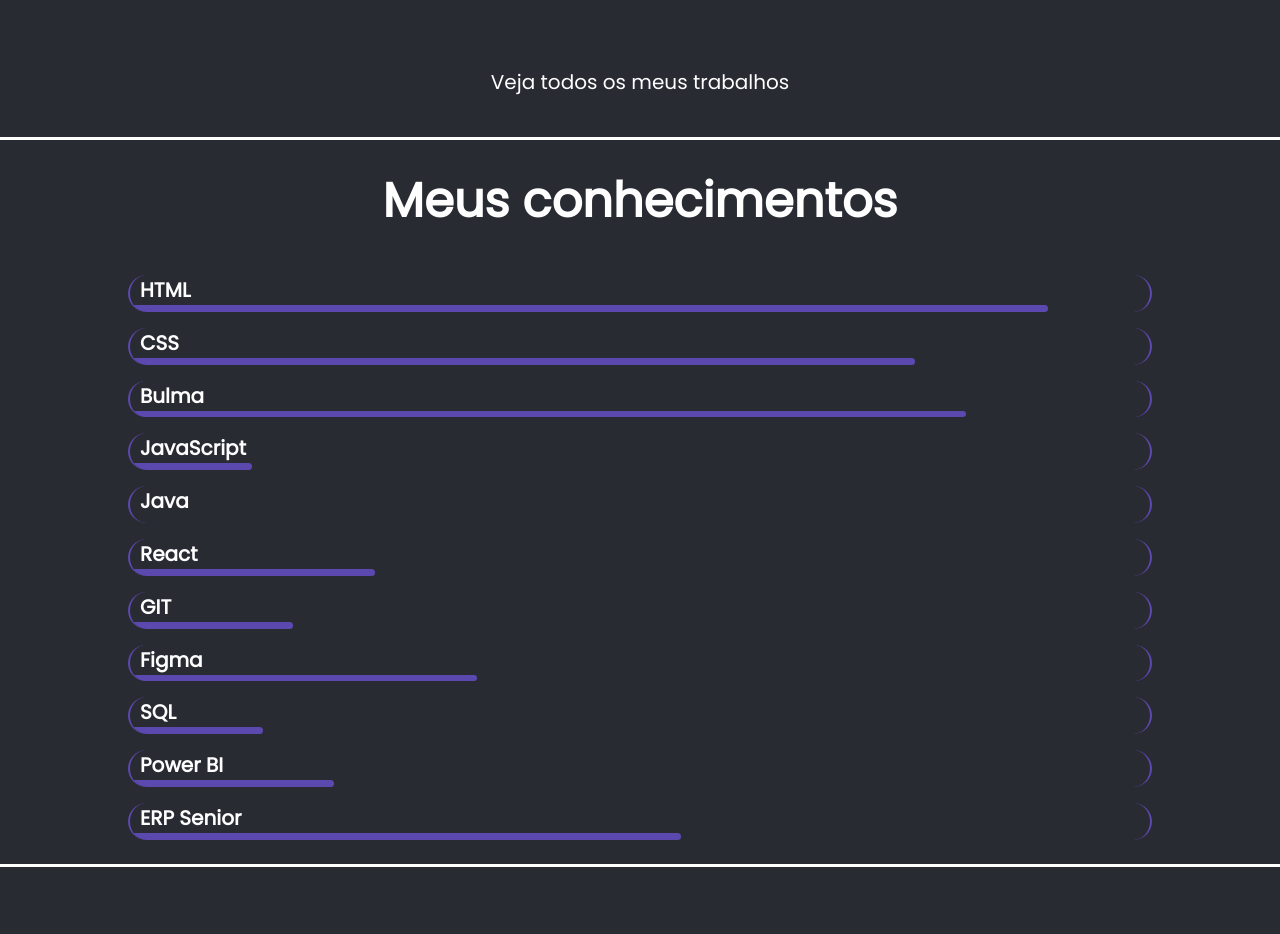
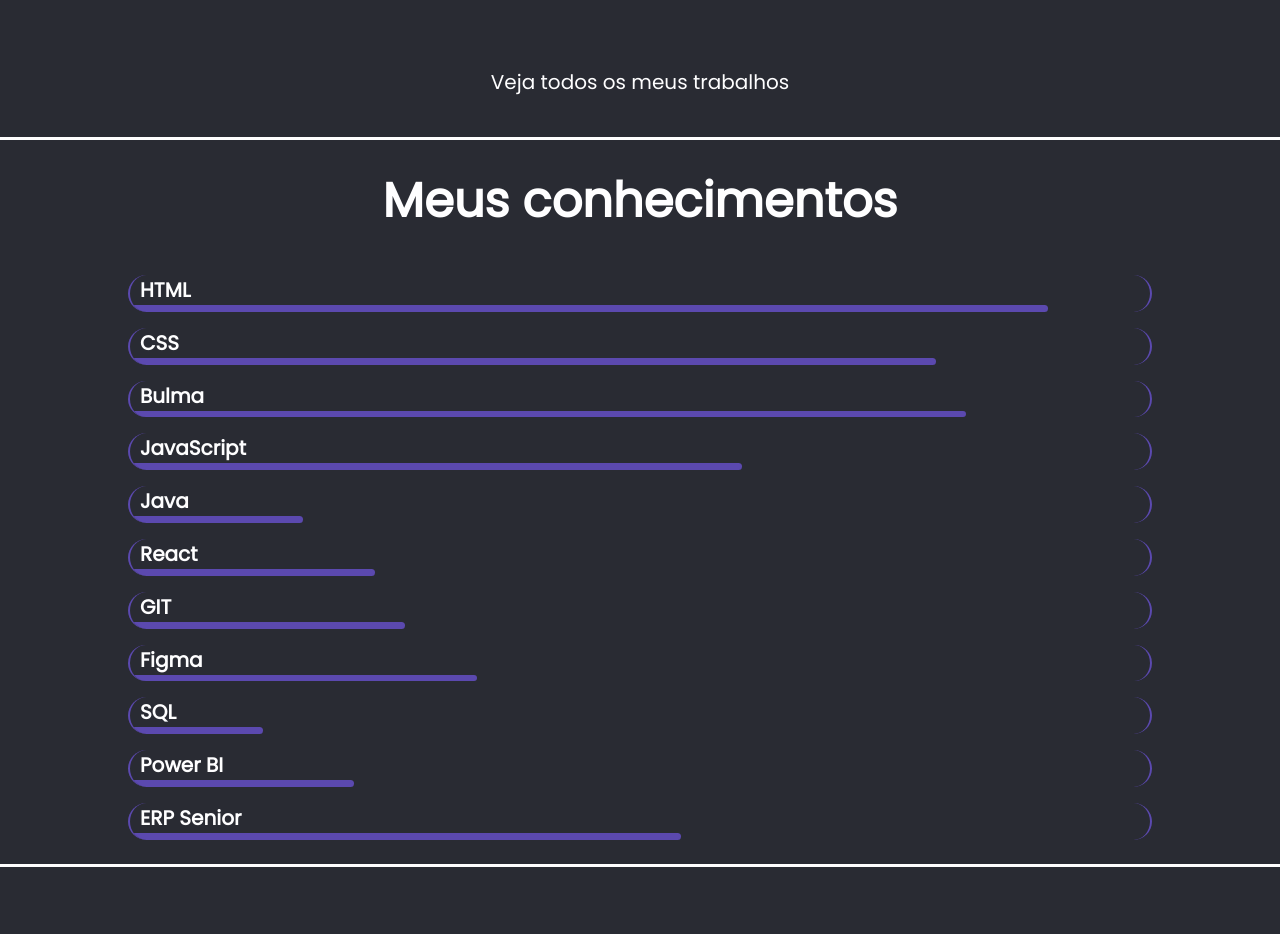
Before and after one commit to GabrielGSRosa/novoPortfolio, a plain HTML site: page index.html in a window 1280 px wide. Shown: the part 1538-2472 px from the top of the page. Drawn offline with nearby package versions, Linux system fonts and the light colour scheme.

Commit message:
Atualizando barra de conhecimentos

```diff
--- a/style.css
+++ b/style.css
@@ -258,12 +258,12 @@ nav {
   }
 
   #css {
-    width: 77%;
+    width: 79%;
     background-color: #5b49af;
   }
 
   #git {
-    width: 16%;
+    width: 27%;
     background-color: #5b49af;
   }
 
@@ -277,8 +277,8 @@ nav {
     background-color: #5b49af;
   }
 
-  #javascript {
-    width: 12%;
+  #java {
+    width: 17%;
     background-color: #5b49af;
   }
 
@@ -293,7 +293,7 @@ nav {
   }
 
   #pbi {
-    width: 20%;
+    width: 22%;
     background-color: #5b49af;
   }
 
```
